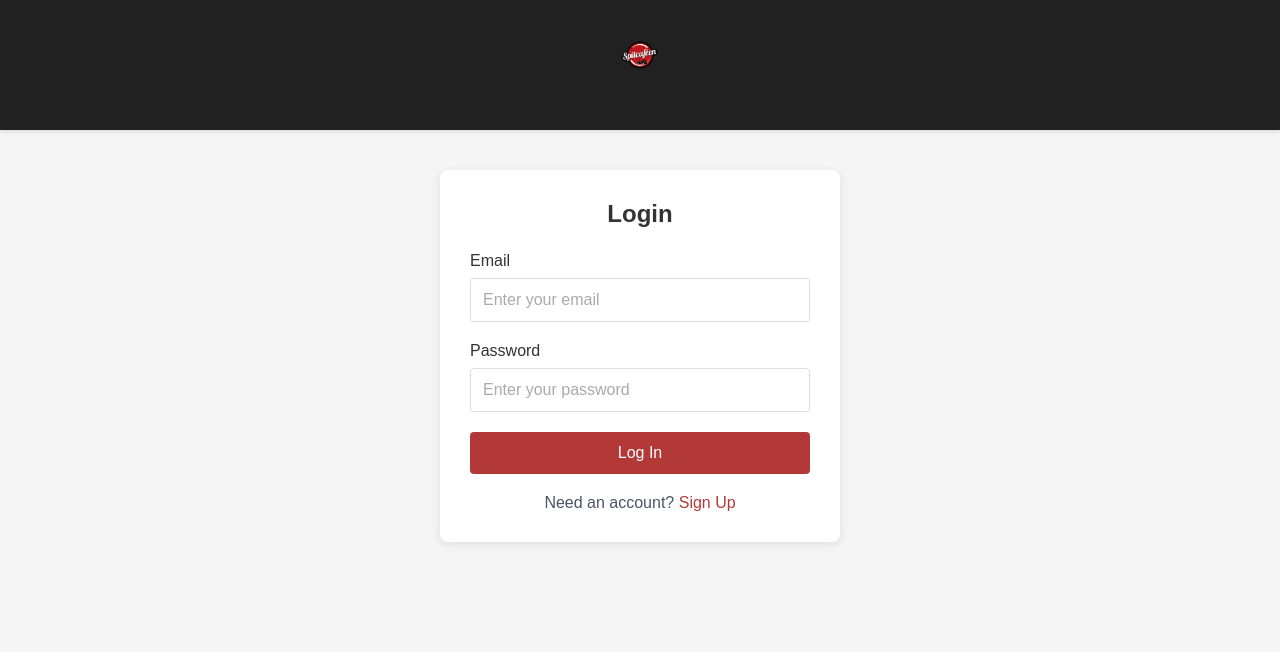
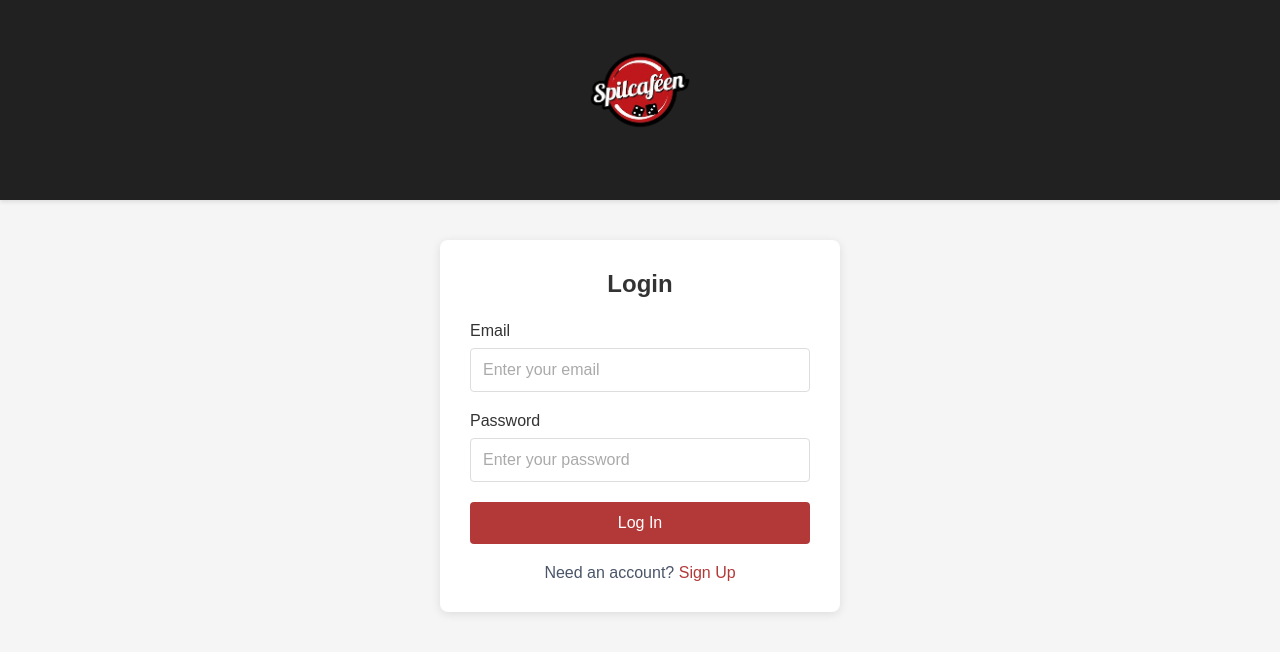
Before and after one commit to slami96/Spilcafee-Management-, a React (Create React App) app: page /login in a window 1280 px wide. Shown: the top 652 px of the page. Built offline with nearby package versions, Linux system fonts and the light colour scheme; no server answers; the HTML template or start-up script is replaced by a standard one.

Commit message:
Update Login.css

```diff
--- a/src/components/Login.css
+++ b/src/components/Login.css
@@ -14,14 +14,19 @@
 }
 
 .logo-container {
-  width: 80px;
-  height: 80px;
+  width: 150px;
+  height: auto;
   margin: 0 auto;
+  display: flex;
+  justify-content: center;
+  align-items: center;
 }
 
 .logo {
   width: 100%;
   height: auto;
+  object-fit: contain;
+  max-width: 100%;
 }
 
 .login-container {
```
